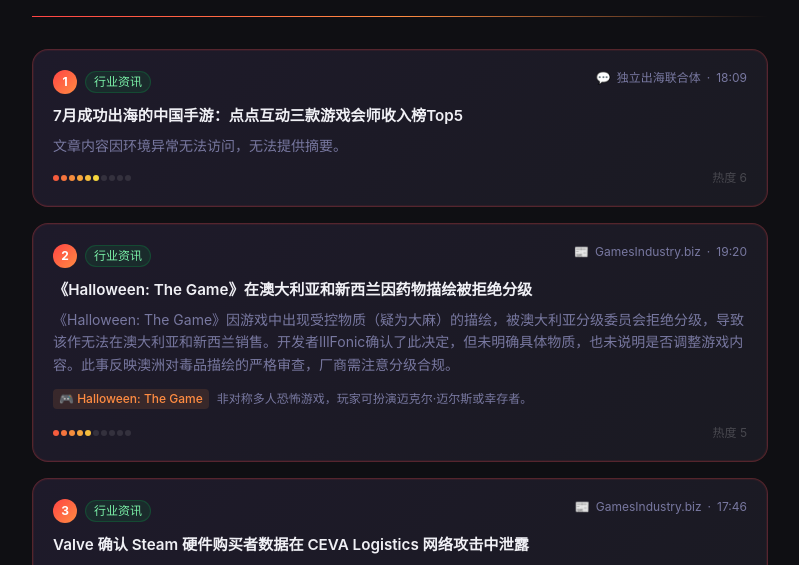
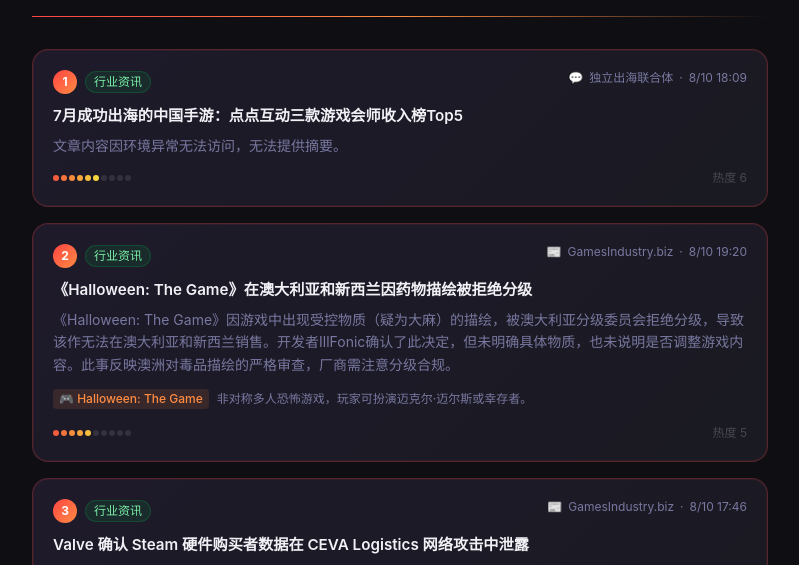
Before and after one commit to xiongxiaoqiu77-prog/gamehot, a Next.js app: page / in a window 1280 px wide. Shown: the part 161-726 px from the top of the page, without its empty margins (240-1039 px from the left). Built offline with nearby package versions, Linux system fonts and the light colour scheme.

Commit message:
fix: 时间显示加上日期
变更统计: 2个文件（~2修改）（+2行/-2行）

```diff
--- a/app/article/[id]/page.tsx
+++ b/app/article/[id]/page.tsx
@@ -32,7 +32,7 @@
   if (!article) notFound()
 
   const pub = new Date(article.published_at)
-  const dateStr = `${pub.getFullYear()}年${pub.getMonth() + 1}月${pub.getDate()}日 ${pub.getHours().toString().padStart(2, '0')}:${pub.getMinutes().toString().padStart(2, '0')}`
+  const dateStr = `${pub.getFullYear()} 年 ${pub.getMonth() + 1} 月 ${pub.getDate()} 日  ${pub.getHours().toString().padStart(2, '0')}:${pub.getMinutes().toString().padStart(2, '0')}`
   const isWeChat = article.source.startsWith('微信')
   const hasTranslation = !isWeChat && !!article.translated_content
   const hasOriginal = !isWeChat && !!article.original_content
--- a/app/components/ArticleCard.tsx
+++ b/app/components/ArticleCard.tsx
@@ -36,7 +36,7 @@
   const categoryColor = CATEGORY_COLORS[article.category] ?? 'bg-white/5 text-white/50 border-white/10'
   const isTop3 = rank <= 3
   const pub = new Date(article.published_at)
-  const timeStr = `${pub.getHours().toString().padStart(2, '0')}:${pub.getMinutes().toString().padStart(2, '0')}`
+  const timeStr = `${pub.getMonth() + 1}/${pub.getDate()} ${pub.getHours().toString().padStart(2, '0')}:${pub.getMinutes().toString().padStart(2, '0')}`
   const hasGames = article.games?.length > 0
   const isWeChat = article.source.startsWith('微信')
   // 国外文章有翻译时进站内详情页，否则直接跳原文
```
